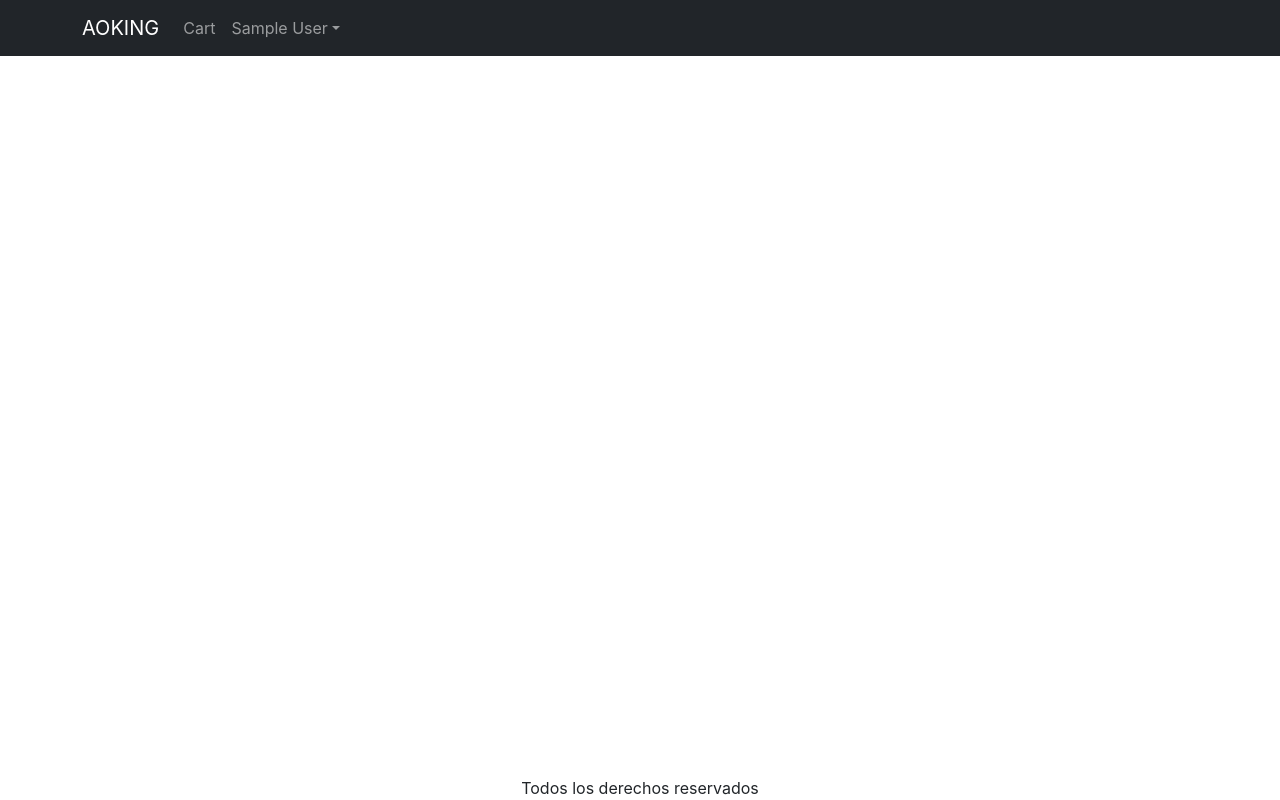
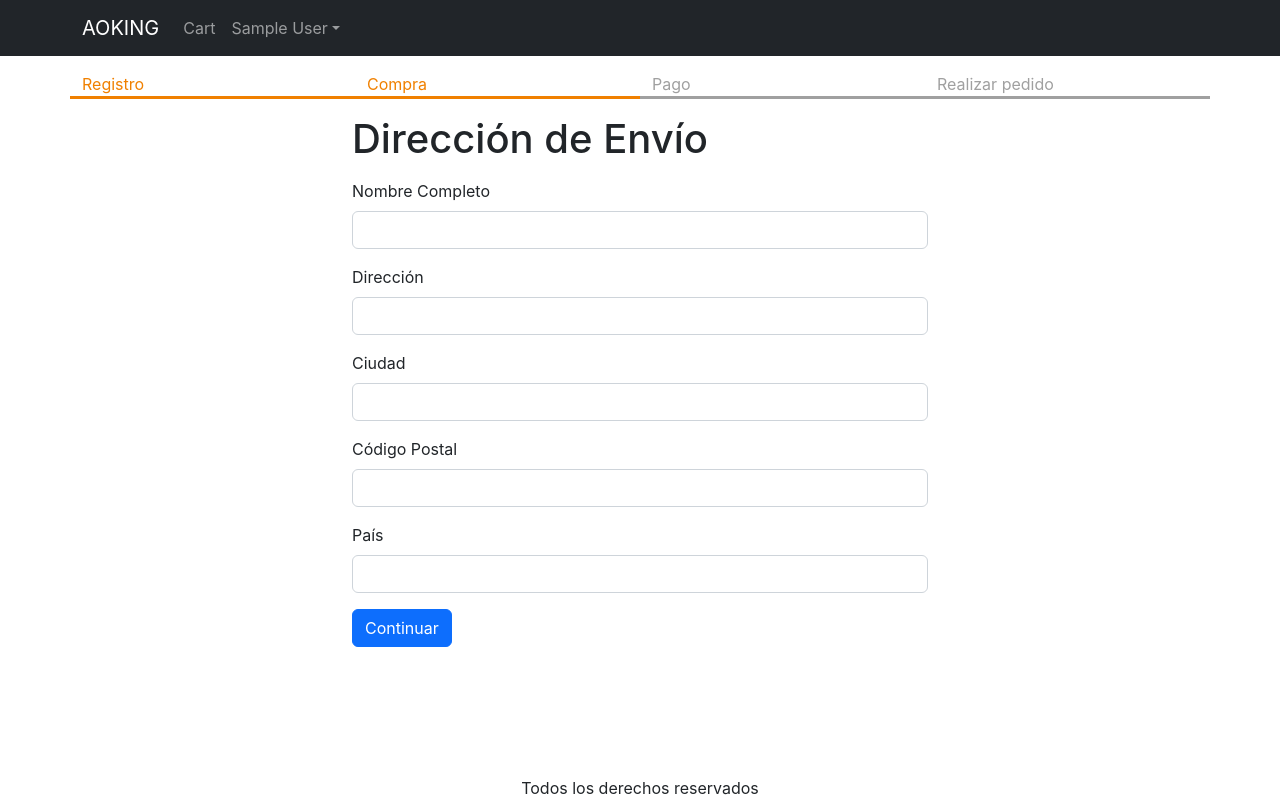
Before and after one commit to MikelEngel/Proyecto-5-ECommerce, a React (Create React App) app in the folder frontend/: page /shipping in a window 1280 px wide. Built offline with nearby package versions, Linux system fonts and the light colour scheme; sample sign-in values are in the browser's storage.

Commit message:
Save Shipping Address

```diff
--- a/frontend/src/App.js
+++ b/frontend/src/App.js
@@ -13,6 +13,7 @@
 import { Store } from './Store';
 import CartScreen from './screens/CartScreen';
 import SigninScreen from './screens/SigninScreen';
+import ShippingAddressScreen from './screens/ShippingAddressScreen';
 
 function App() {
   const { state, dispatch: ctxDispatch } = useContext(Store);
@@ -21,6 +22,7 @@
   const signoutHandler = () => {
     ctxDispatch({ type: 'USER_SIGNOUT' });
     localStorage.removeItem('userInfo');
+    localStorage.removeItem('shippingAddress');
   };
 
   return (
@@ -73,6 +75,7 @@
               <Route path="/product/:slug" element={<ProductScreen />} />
               <Route path="/cart" element={<CartScreen />} />
               <Route path="/signin" element={<SigninScreen />} />
+              <Route path="/shipping" element={<ShippingAddressScreen />} />
               <Route path="/" element={<HomeScreen />} />
             </Routes>
           </Container>
--- a/frontend/src/Store.js
+++ b/frontend/src/Store.js
@@ -7,6 +7,9 @@
     ? JSON.parse(localStorage.getItem('userInfo'))
     : null,
   cart: {
+    shippingAddress: localStorage.getItem('shippingAddress')
+      ? JSON.parse(localStorage.getItem('shippingAddress'))
+      : {},
     cartItems: localStorage.getItem('cartItems')
       ? JSON.parse(localStorage.getItem('cartItems'))
       : [],
@@ -42,6 +45,18 @@
       return {
         ...state,
         userInfo: null,
+        cart: {
+          cartItems: [],
+          shippingAddress: {},
+        },
+      };
+    case 'SAVE_SHIPPING_ADDRESS':
+      return {
+        ...state,
+        cart: {
+          ...state.cart,
+          shippingAddress: action.payload,
+        },
       };
     default:
       return state;
--- /dev/null
+++ b/frontend/src/components/CheckoutSteps.js
@@ -0,0 +1,14 @@
+import React from 'react';
+import Row from 'react-bootstrap/Row';
+import Col from 'react-bootstrap/Col';
+
+export default function CheckoutSteps(props) {
+  return (
+    <Row className="checkout-steps">
+      <Col className={props.step1 ? 'active' : ''}>Registro</Col>
+      <Col className={props.step2 ? 'active' : ''}>Compra</Col>
+      <Col className={props.step3 ? 'active' : ''}>Pago</Col>
+      <Col className={props.step4 ? 'active' : ''}>Realizar pedido</Col>
+    </Row>
+  );
+}
--- a/frontend/src/index.css
+++ b/frontend/src/index.css
@@ -64,3 +64,12 @@
 .small-container {
   max-width: 600px;
 }
+
+.checkout-steps > div {
+  border-bottom: 0.2rem solid #a0a0a0;
+  color: #a0a0a0;
+}
+.checkout-steps > div.active {
+  border-bottom: 0.2rem solid #f08000;
+  color: #f08000;
+}
--- /dev/null
+++ b/frontend/src/screens/ShippingAddressScreen.js
@@ -0,0 +1,112 @@
+import React, { useContext, useEffect, useState } from 'react';
+import { Helmet } from 'react-helmet-async';
+import Form from 'react-bootstrap/Form';
+import Button from 'react-bootstrap/Button';
+import { useNavigate } from 'react-router-dom';
+import { Store } from '../Store';
+import CheckoutSteps from '../components/CheckoutSteps';
+
+export default function ShippingAddressScreen() {
+  const navigate = useNavigate();
+  const { state, dispatch: ctxDispatch } = useContext(Store);
+  const {
+    userInfo,
+    cart: { shippingAddress },
+  } = state;
+  const [fullName, setFullName] = useState(shippingAddress.fullName || '');
+  const [address, setAddress] = useState(shippingAddress.address || '');
+  const [city, setCity] = useState(shippingAddress.city || '');
+  const [postalCode, setPostalCode] = useState(
+    shippingAddress.postalCode || ''
+  );
+  useEffect(() => {
+    if (!userInfo) {
+      navigate('/signin?redirect=/shipping');
+    }
+  }, [userInfo, navigate]);
+  const [country, setCountry] = useState(shippingAddress.country || '');
+  const submitHandler = (e) => {
+    e.preventDefault();
+    ctxDispatch({
+      type: 'SAVE_SHIPPING_ADDRESS',
+      payload: {
+        fullName,
+        address,
+        city,
+        postalCode,
+        country,
+      },
+    });
+    localStorage.setItem(
+      'shippingAddress',
+      JSON.stringify({
+        fullName,
+        address,
+        city,
+        postalCode,
+        country,
+      })
+    );
+    navigate('payment');
+  };
+  return (
+    <div>
+      <Helmet>
+        <title>Dirección de Envío</title>
+      </Helmet>
+
+      <CheckoutSteps step1 step2></CheckoutSteps>
+
+      <div className="container small-container">
+        <h1 className="my-3">Dirección de Envío</h1>
+        <Form onSubmit={submitHandler}>
+          <Form.Group className="mb-3" controlId="fullName">
+            <Form.Label>Nombre Completo</Form.Label>
+            <Form.Control
+              value={fullName}
+              onChange={(e) => setFullName(e.target.value)}
+              required
+            />
+          </Form.Group>
+          <Form.Group className="mb-3" controlId="address">
+            <Form.Label>Dirección</Form.Label>
+            <Form.Control
+              value={address}
+              onChange={(e) => setAddress(e.target.value)}
+              required
+            />
+          </Form.Group>
+          <Form.Group className="mb-3" controlId="address">
+            <Form.Label>Ciudad</Form.Label>
+            <Form.Control
+              value={city}
+              onChange={(e) => setCity(e.target.value)}
+              required
+            />
+          </Form.Group>
+          <Form.Group className="mb-3" controlId="address">
+            <Form.Label>Código Postal</Form.Label>
+            <Form.Control
+              value={postalCode}
+              onChange={(e) => setPostalCode(e.target.value)}
+              required
+            />
+          </Form.Group>
+          <Form.Group className="mb-3" controlId="address">
+            <Form.Label>País</Form.Label>
+            <Form.Control
+              value={country}
+              onChange={(e) => setCountry(e.target.value)}
+              required
+            />
+          </Form.Group>
+          <div className="mb-3">
+            <Button variant="primary" type="submit">
+              Continuar
+            </Button>
+          </div>
+        </Form>
+      </div>
+    </div>
+  );
+}
```
